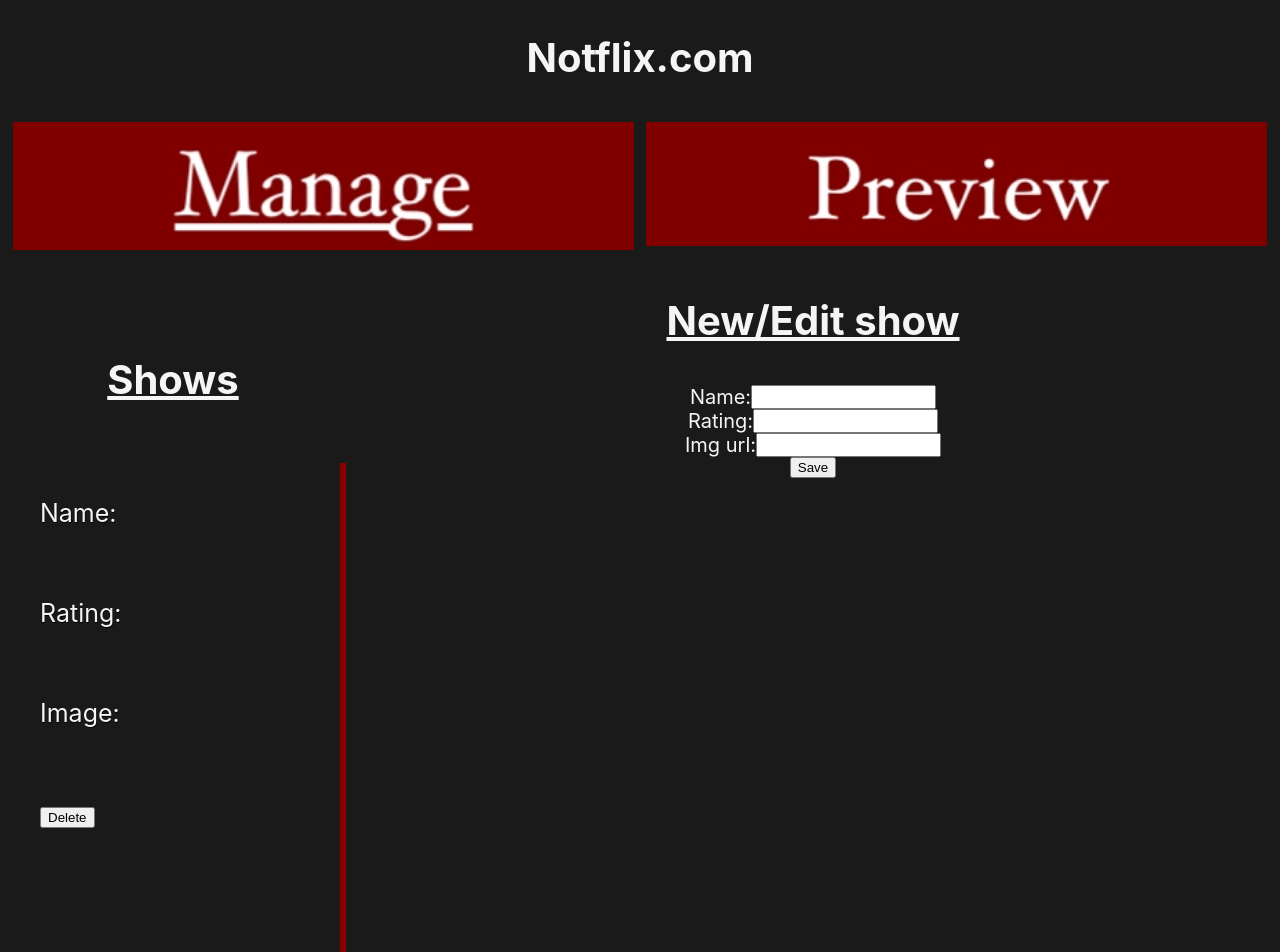
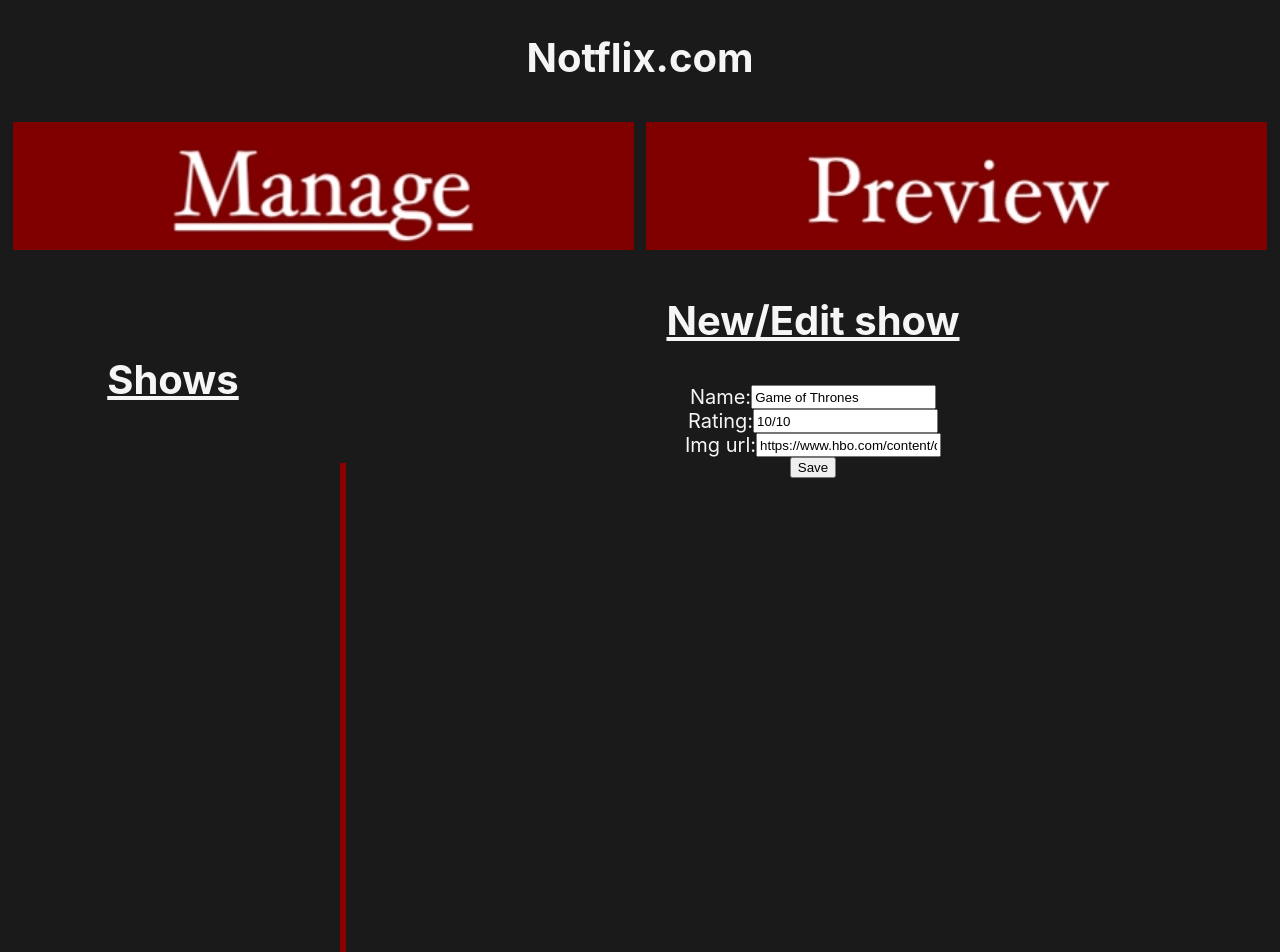
Before and after one commit to DalanLewis/tv-demo-front-end, a React (Create React App) app: page /manage in a window 1280 px wide. Shown: the top 952 px of the page. Built offline with nearby package versions, Linux system fonts and the light colour scheme.

Commit message:
made the form work in creating show buttons that do stuff on each page

```diff
--- a/src/App.js
+++ b/src/App.js
@@ -3,16 +3,67 @@ import './Notstyled.css';
 import {BrowserRouter as Router, Route, Switch,} from 'react-router-dom'
 import ManagePage from './ManagePage'
 import PreviewPage from './PreviewPage'
+import Test from './test'
 
 
 
 class App extends Component {
+
+  state = {
+    show: {
+        name: '',
+        rating: '',
+        image: '',
+    }
+}
+
+tvShowDeleted = () => {
+  return (
+      this.setState({
+          show:{
+              name: '',
+              rating: '',
+              image: ''
+          }
+      })
+  )
+}
+
+saveTvShow = (a) => {
+
+  this.setState({
+      show: {
+          name: a.name,
+          rating: a.rating,
+          image: a.image
+      },
+      nameInProgress: '',
+      ratingInProgress: '',
+      imageInProgress: '',
+  })
+}
+
+renderManagePage = () => {
+    return (
+        <ManagePage show={this.state.show} saveTvShow={this.saveTvShow} tvShowDeleted={this.tvShowDeleted}/>
+    )
+}
+
+renderPreviewPage = () => {
+    return (
+        <PreviewPage show={this.state.show} />
+    )
+}
+
   render = () => {
+    console.log(this.state)
+
     return (
         <Router>
           <Switch>
-            <Route path="/manage" component={ManagePage}/>
-            <Route path="/preview" component={PreviewPage}/>
+            <Route path="/manage" component={this.renderManagePage}/>
+            <Route path="/preview" component={this.renderPreviewPage}/>
+            <Route path='/test' component={Test}/>
           </Switch>
         </Router>
     )
--- a/src/ManagePage.js
+++ b/src/ManagePage.js
@@ -1,20 +1,24 @@
 import React, { Component, Fragment } from 'react'
 import { SiteNav } from './SiteNav'
 import TVshow from './TVshow'
+import { PropTypes } from 'prop-types'
 
 
 class ManagePage extends Component {
 
+    static propTypes = {
+        show: PropTypes.object.isRequired,
+        tvShowDeleted: PropTypes.func.isRequired,
+        saveTvShow: PropTypes.func.isRequired,
+
+    }
+
     state = {
-        nameInProgress: '',
-        ratingInProgress: '',
-        imageInProgress: '',
-        show: {
-            name: '',
-            rating: '',
-            image: '',
-        }
+        nameInProgress: 'Game of Thrones',
+        ratingInProgress: '10/10',
+        imageInProgress: 'https://www.hbo.com/content/dam/hbodata/series/game-of-thrones/episodes/1/game-of-thrones-1-1920x1080.jpg/_jcr_content/renditions/cq5dam.web.1200.675.jpeg',
     }
+
 
     nameInProgress = (e) => {
 
@@ -31,50 +35,43 @@ class ManagePage extends Component {
     }
 
     renderShows = () => {
-        return (
-            <ul>
-                <li onClick={this.tvShowSelected}> Name: {this.state.show.name} </li>
-                <li onClick={this.tvShowSelected}> Rating: {this.state.show.rating} </li>
-                <li onClick={this.tvShowSelected}> Image: {this.state.show.image} </li>
-                <button onClick={this.tvShowDeleted}>Delete</button>
-            </ul>
-        )
+        if (this.props.show.name) {
+            return (
+                    <TVshow allowDelete={true} deleteHandler={this.tvShowDeleted} selectHandler={this.tvShowSelected} name={this.props.show.name} />
+            )
 
-
+        }
     }
 
     tvShowSelected = () => {
         return (
-            this.setState ({nameInProgress: this.state.show.name,
-                            ratingInProgress: this.state.show.rating,
-                            imageInProgress: this.state.show.image})
+            this.setState({
+                nameInProgress: this.props.show.name,
+                ratingInProgress: this.props.show.rating,
+                imageInProgress: this.props.show.image
+            })
         )
     }
 
     tvShowDeleted = () => {
         return (
-            this.setState({
-                show: {
-                    name: '',
-                    rating: '',
-                    image: ''
-                }
-            })
+            this.props.tvShowDeleted()
         )
     }
 
     saveTvShow = (e) => {
         e.preventDefault()
+        this.props.saveTvShow(
+            {
+                name: this.state.nameInProgress,
+                rating: this.state.ratingInProgress,
+                image: this.state.imageInProgress
+            })
 
         this.setState({
             nameInProgress: '',
             ratingInProgress: '',
             imageInProgress: '',
-            show: {
-                name: this.state.nameInProgress,
-                rating: this.state.ratingInProgress,
-                image: this.state.imageInProgress
-            }
         })
     }
 
@@ -91,20 +88,15 @@ class ManagePage extends Component {
                     <aside>
                         <nav>
                             <h2>Shows</h2>
-                            {this.renderShows()}
-                            {/* <TVshow allowDelete={true} deleteHandler={this.tvShowDeleted} selectHandler={this.tvShowSelected} /> */}
-                            <ul>
-
-
-                            </ul>
+                            <ul> {this.renderShows()} </ul>
                         </nav>
                     </aside>
                     <form>
                         <h3>New/Edit show</h3>
-                        <a> Name: <input onChange={this.nameInProgress} size="20" type="text" value={this.state.nameInProgress} /></a>
-                        <a>Rating: <input onChange={this.ratingInProgress} size="20" type="text" value={this.state.ratingInProgress} /></a>
-                        <a>Img url: <input onChange={this.imageInProgress} size="20" type="text" value={this.state.imageInProgress} /></a>
-                        <a><button onClick={this.saveTvShow}>Save</button></a>
+                        <span className='form'> Name: <input onChange={this.nameInProgress} size="20" type="text" value={this.state.nameInProgress} /></span >
+                        <span className='form'>Rating: <input onChange={this.ratingInProgress} size="20" type="text" value={this.state.ratingInProgress} /></span >
+                        <span className='form'>Img url: <input onChange={this.imageInProgress} size="20" type="text" value={this.state.imageInProgress} /></span >
+                        <span className='form'><button type="button" onClick={this.saveTvShow}>Save</button></span >
                     </form>
                 </article>
             </Fragment>
--- a/src/Notstyled.css
+++ b/src/Notstyled.css
@@ -60,7 +60,7 @@ h2, h3 {
     justify-content: center;
 }
 
-a {
+.form {
     font-size: 20px;
     text-decoration: bold;
     color: whitesmoke;
@@ -82,14 +82,9 @@ a {
         font-size: 24px;
         text-decoration: underline;}
 
-picture {
+.showpic {
     display: flex;
-    justify-content: center;
-    align-items:center;
     flex-direction: column;
-    padding: 100px;
-    border-style: solid;
-    border-width: thick;
-    border-color:black;
-    float: right;
+    max-width: 400px;
+    max-height: 400px;
 }
--- a/src/PreviewPage.js
+++ b/src/PreviewPage.js
@@ -1,56 +1,64 @@
 import React, { Component, Fragment } from 'react'
-import {SiteNav1} from './SiteNav'
+import { SiteNav1 } from './SiteNav'
 import TVshow from './TVshow'
+import PropTypes from 'prop-types'
 
 
 
 class PreviewPage extends Component {
+
+    static propTypes = {
+        show: PropTypes.object.isRequired,
+    }
+
+    state = {
+        selectedShow: {
+            name: '',
+            rating: '',
+            image: ''
+        }
+    }
+
+    tvShowSelected = (a) => {
+        console.log(a)
+        this.setState({
+            selectedShow: {
+                name: this.props.show.name,
+                rating: this.props.show.rating,
+                image: this.props.show.image
+            }
+        })
+    }
+
+    renderShows = () => {
+        if (this.props.show.name)
+        return (
+            <TVshow name={this.props.show.name} selectHandler={this.tvShowSelected} />
+        )
+    }
+
     render = () => {
         return (
             <Fragment>
                 <section>
                     <h1>Notflix.com</h1>
                     <header>
-                        <SiteNav1/>
+                        <SiteNav1 />
                     </header>
                 </section>
+                <article>
                 <aside>
                     <nav>
                         <h2>Shows</h2>
-                        <TVshow/>
-                        {/*
-                        <ul>
-                        <li>
-                            Game of Thrones <TVshow/>
-                    </li>
-                        <li>
-                            Breaking Bad
-                    </li>
-                        <li>
-                            Stranger Things
-                    </li>
-                        <li>
-                            Rick and Morty
-                    </li>
-                        <li>
-                            Southpark
-                    </li>
-                        <li>
-                            Friends
-                    </li>
-                        <li>
-                            That 70's Show
-                    </li>
-                    </ul> */}
+                       <ul> {this.renderShows()} </ul>
                     </nav>
                 </aside>
-                <article>
                     <div>
                         <span>
-                            <b><u>Game of Thrones</u> <u>Rating: 9.5/10</u></b>
+                            <b><u>{this.state.selectedShow.name}</u> <u>{this.state.selectedShow.rating}</u></b>
                         </span>
                         <picture>
-                <img src="./GOT.jpg" alt="Game of Thrones"/>
+                            <img className='showpic' src={this.state.selectedShow.image} alt='preview of selected show' />
                         </picture>
                     </div>
                 </article>
--- a/src/TVshow.js
+++ b/src/TVshow.js
@@ -1,4 +1,4 @@
-import React, { Component } from 'react'
+import React, { Component, Fragment } from 'react'
 import PropTypes from 'prop-types'
 
 class TVshow extends Component {
@@ -6,9 +6,9 @@ class TVshow extends Component {
 
     static propTypes = {
         name: PropTypes.string.isRequired,
-        deleteHandler: PropTypes.func,
         allowDelete: PropTypes.bool,
         selectHandler: PropTypes.func.isRequired,
+        deleteHandler: PropTypes.func,
     }
 
     renderDelete = () => {
@@ -23,10 +23,10 @@ class TVshow extends Component {
 
     render = () => {
         return (
-            <div>
+            <Fragment>
+                <button onClick={this.props.selectHandler}>{this.props.name}</button>
                 {this.renderDelete()}
-                <button onClick={this.props.selectHandler}>Select{this.props.name}</button>
-            </div>
+            </Fragment>
         )
     }
 }
--- /dev/null
+++ b/src/test.js
@@ -0,0 +1,16 @@
+import React, { Component } from 'react'
+
+class test extends Component {
+
+    saveShow = () => {
+        console.log('saveTVShow')
+    }
+render = () => {
+    return (
+        <div>
+            <button type="button" onClick={this.saveShow}>Test</button>
+        </div>
+    )
+}
+}
+export default test
```
Lines whose indentation alone changed are shown as unchanged.
